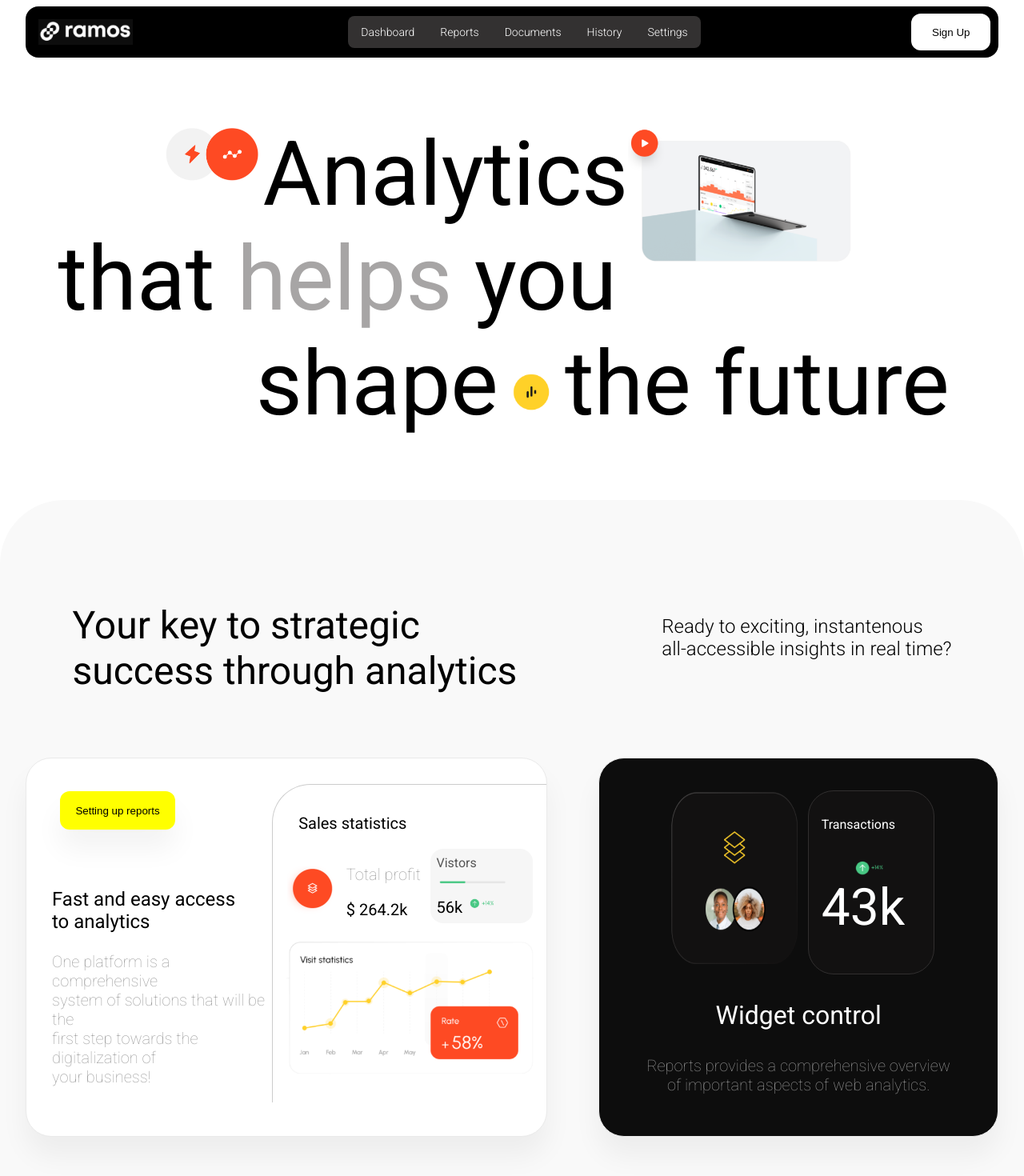
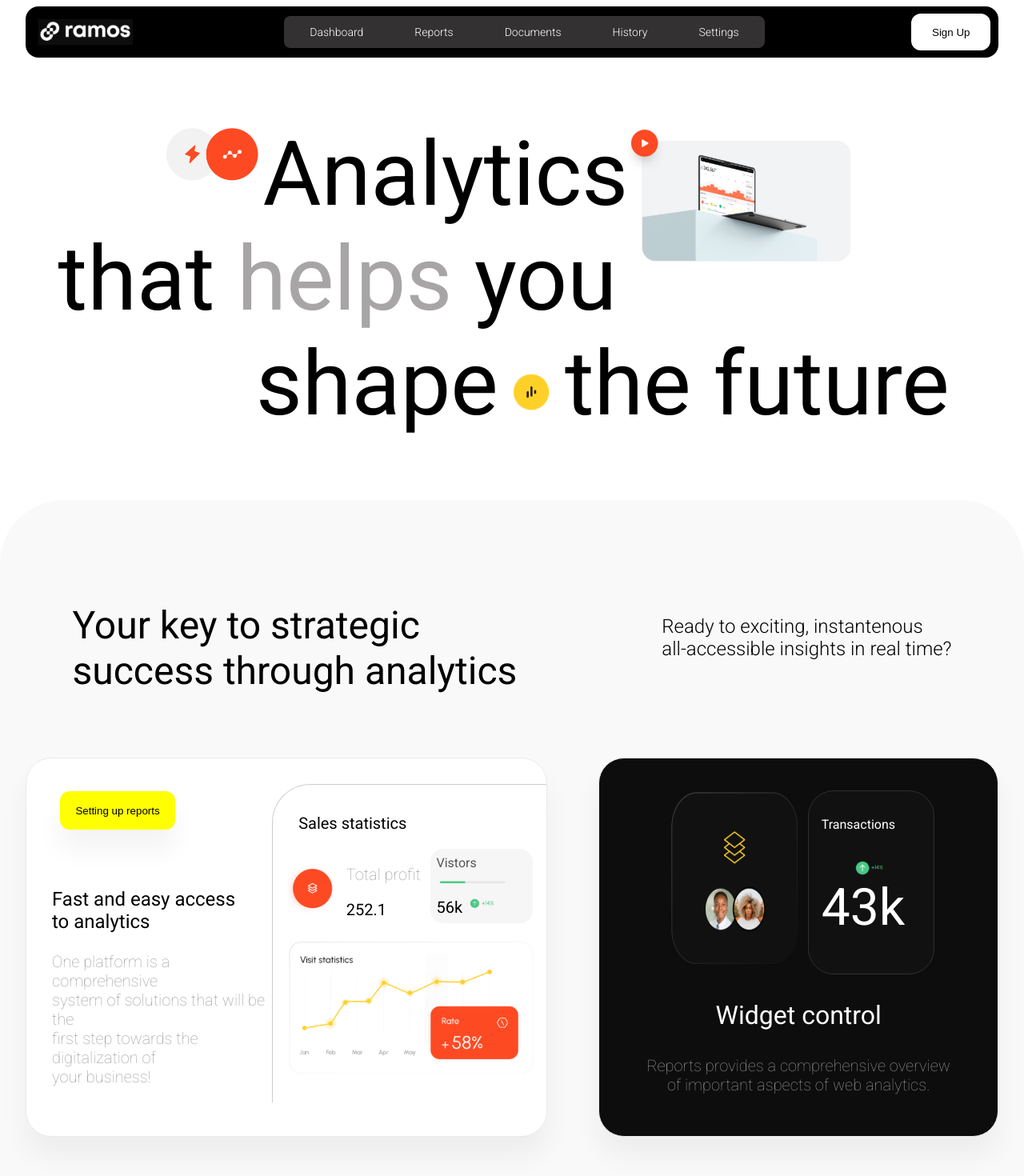
Before and after one commit to chiziii/moniepoint, a React (Create React App) app: page / in a window 1280 px wide. Shown: the top 1470 px of the page at 80% size. Built offline with nearby package versions, Linux system fonts and the light colour scheme.

Commit message:
animation update

```diff
--- a/package.json
+++ b/package.json
@@ -3,6 +3,7 @@
   "version": "0.1.0",
   "private": true,
   "dependencies": {
+    "@react-spring/web": "^9.7.3",
     "@testing-library/jest-dom": "^5.17.0",
     "@testing-library/react": "^13.4.0",
     "@testing-library/user-event": "^13.5.0",
--- a/src/component/Body.js
+++ b/src/component/Body.js
@@ -1,22 +1,67 @@
-import React from 'react';
-import AnimationOne from '../img/ani-1.png'
-import AnimationTwo from '../img/ani-2.png'
-import AnimationThree from '../img/ani-3.png'
-import AnimationFour from '../img/ani-4.png'
-import AnimationFive from '../img/ani-5.png'
-import AnimationSix from '../img/ani-6.png'
-import AnimationSeven from '../img/ani-7.png'
-import AnimationEight from '../img/ani-8.png'
-import AnimationNine from '../img/ani-9.png'
-import AnimationTen from '../img/ani-10.png'
-import AnimationEleven from '../img/ani-11.png'
-import AnimationTwelve from '../img/ani-12.png'
+import React, { useState } from 'react';
+import { useSpring, animated, useInView } from '@react-spring/web';
+import AnimationOne from '../img/ani-1.png';
+import AnimationTwo from '../img/ani-2.png';
+import AnimationThree from '../img/ani-3.png';
+import AnimationFour from '../img/ani-4.png';
+import AnimationFive from '../img/ani-5.png';
+import AnimationSix from '../img/ani-6.png';
+import AnimationSeven from '../img/ani-7.png';
+import AnimationEight from '../img/ani-8.png';
+import AnimationNine from '../img/ani-9.png';
+import AnimationTen from '../img/ani-10.png';
+import AnimationEleven from '../img/ani-11.png';
+import AnimationTwelve from '../img/ani-12.png';
 
 function Body() {
+
+  const [refOne, inViewOne] = useInView();
+  const [refTwo, inViewTwo] = useInView();
+  const [refThree, inViewThree] = useInView();
+  const [refFour, inViewFour] = useInView();
+  const [refFive, inViewFive] = useInView();
+
+  const [countdown, setCountdown] = useState(264.2);
+
+  const springOne = useSpring({
+    from: { opacity: 0, y: 100 },
+    to: { opacity: inViewOne ? 1 : 0, y: inViewOne ? 0 : 100 },
+    config: { tension: 300, friction: 20 }
+  });
+  const springTwo = useSpring({
+    from: { opacity: 0, y: 100 },
+    to: { opacity: inViewTwo ? 1 : 0, y: inViewTwo ? 0 : 100 },
+    config: { tension: 300, friction: 20 }
+  });
+
+  const springThree = useSpring({
+    from: { opacity: 0, y: 100 },
+    to: { opacity: inViewThree ? 1 : 0, y: inViewThree ? 0 : 100 },
+    config: { tension: 300, friction: 20 }
+  });
+
+  const springFive = useSpring({
+    from: { opacity: 0, y: 100 },
+    to: { opacity: inViewFive ? 1 : 0, y: inViewFive ? 0 : 100 },
+    config: { tension: 300, friction: 20 }
+  });
+
+  const countdownSpring = useSpring({
+    number: inViewTwo ? countdown : 0,
+    from: { number: 0 },
+    reset: inViewTwo,
+    onRest: () => {
+      if (countdown > 0) {
+        setCountdown(countdown - 1);
+      }
+    },
+  });
+
   return (
     <div className="body">
-        <div className="group-wrapper">
-          <img
+      <div className="group-wrapper" ref={refOne}>
+        <animated.img
+          style={ springOne}
           className="animation-one"
           src={AnimationOne}
           alt="AnimationOne"
@@ -30,7 +75,8 @@ function Body() {
           </span>
           <br />
         </div>
-          <img
+        <animated.img
+          style={{ ...springOne }}
           className="animation-two"
           src={AnimationTwo}
           alt="AnimationOne"
@@ -40,7 +86,8 @@ function Body() {
         {" "}
         shape
         <span>
-            <img
+          <animated.img
+            style={{ ...springOne }}
             className="animation-three"
             src={AnimationThree}
             alt="AnimationThree"
@@ -60,7 +107,7 @@ function Body() {
           </p>
         </div>
 
-          <div className="key-text-wrapper">
+        <div className="key-text-wrapper" ref={refTwo}>
           <div className="reports-card">
             <div className="key-text-wrapper">
               <div className="first-half-wrapper">
@@ -70,31 +117,37 @@ function Body() {
                   <br /> to analytics
                 </p>
                 <p className="platform-text">
-                  One platform is a comprehensive  <br />system of solutions that will be the <br />
+                  One platform is a comprehensive <br /> system of solutions that will be the <br />
                   first step towards the digitalization of <br /> your business!
                 </p>
               </div>
               <div className="stats">
                 <p className="sales-text">Sales statistics</p>
-                <div className="key-text-wrapper">
-                 <img
+                <div className="key-text-wrapper" ref={refTwo}>
+                  <animated.img
+                    style={springTwo}
                     className="animation-four"
                     src={AnimationFour}
                     alt="AnimationFour"
                   />
                   <div className="profit-wrapper">
                     <p className="platform-text">Total profit</p>
-                  <span className="price-text">$ 264.2k</span>
+                    <div className="price-text" ref={refTwo}>
+        <animated.span>{countdownSpring.number.to(num => num.toFixed(1))}</animated.span>
+      </div>
                   </div>
                   <div className="visitor-card">
                     <span className="dark-grey">Vistors</span>
-                 <img
+                    <animated.img
+                      style={springTwo}
                       className="animation-five"
                       src={AnimationFive}
                       alt="AnimationFour"
                     />
-                  <span className="price-text">56k
-                    <img
+                    <span className="price-text">
+                      56k
+                      <animated.img
+                        style={springTwo}
                         className="animation-six"
                         src={AnimationSix}
                         alt="AnimationSix"
@@ -102,7 +155,8 @@ function Body() {
                     </span>
                   </div>
                 </div>
-                  <img
+                <animated.img
+                  style={springTwo}
                   className="animation-seven"
                   src={AnimationSeven}
                   alt="AnimationSeven"
@@ -112,14 +166,16 @@ function Body() {
           </div>
           <div className="widget-card">
             <div className="key-text-wrapper mini-card-wrapper">
-                <img
+              <animated.img
+                style={springTwo}
                 className="animation-eight"
                 src={AnimationEight}
                 alt="AnimationEight"
               />
               <div className="transactions">
                 <p className="text-white transaction-text">Transactions</p>
-                   <img
+                <animated.img
+                  style={springTwo}
                   className="animation-nine"
                   src={AnimationNine}
                   alt="AnimationNine"
@@ -129,16 +185,17 @@ function Body() {
             </div>
             <p className="text-white key-widget-text text-center">Widget control</p>
             <p className="platform-text text-center">
-                Reports provides a comprehensive overview <br/>
+              Reports provides a comprehensive overview <br />
               of important aspects of web analytics.
             </p>
           </div>
         </div>
         <div className="group-wrapper">
-          <span className="introductory-text">Up to</span><span className="banner-text">45%</span>
+          <span className="introductory-text">Up to</span>
+          <span className="banner-text">45%</span>
           <span className="in-text">
-            Increase your analytics efficiency by up to 45%. Unique <br/>
-            algorithms provide insights from data, reduce time for analysis <br/>
+            Increase your analytics efficiency by up to 45%. Unique <br />
+            algorithms provide insights from data, reduce time for analysis <br />
             and save time time for making important, informed decisions.
           </span>
         </div>
@@ -146,44 +203,40 @@ function Body() {
       <div className="max-text">
         <span>
           Maximize
-              <span className="grey-text"> efficiency</span> <br/>
+          <span className="grey-text"> efficiency</span> <br />
           with our initiative
         </span>
       </div>
-            <div className="key-text-wrapper">
-            <img
+      <div className="key-text-wrapper" ref={refThree}>
+        <animated.img
+          style={springThree}
           className="animation-ten"
           src={AnimationTen}
           alt="AnimationTen"
         />
-          <div className="slide-text banner-text">
-            Text</div>
+        <div className="slide-text banner-text">Text</div>
       </div>
       <hr className="hr-1" />
       <div className="key-text-wrapper">
         <span>
-                Explore traffic sources, page sources, conversions and more to gain deep insights <br/>
+          Explore traffic sources, page sources, conversions and more to gain deep insights <br />
           into your audience. We us, your business doesn't just adjust - it evolves
         </span>
         <div className="key-text-wrapper">
-              <button className="request-btn">
-              Request a demo
-            </button>
-            <button className="start-btn">
-              Start for free
-            </button>
+          <button className="request-btn">Request a demo</button>
+          <button className="start-btn">Start for free</button>
         </div>
       </div>
       <div className="rounded-card-wrapper">
         <div className="key-text-wrapper">
-              <span className="key-text">Turning data into real<br/>
+          <span className="key-text">Turning data into real<br />
               actions and ideas.
               </span>
         </div>
       </div>
-            <div className="max-text">
+      <div className="max-text" ref={refFour}>
         <span>
-              We give full <br/>
+          We give full <br />
           <span className="grey-text"> control </span>
           over your data
         </span>
@@ -195,28 +248,23 @@ function Body() {
           alt="AnimationEleven"
         />
       </div>
-          <div className="started-wrapper">
-          <img
+      <div className="started-wrapper" ref={refFive}>
+        <animated.img
+          style={springFive}
           className="animation-twelve"
           src={AnimationTwelve}
           alt="AnimationTwelve"
         />
         <div>
-          <span className="banner-text">
-            Get Started <br/>
-          </span>
+          <span className="banner-text">Get Started <br /></span>
           <span className="grey-text">
-            Turn information into advantage! Start using <br/>
+            Turn information into advantage! Start using <br />
             Ramos today. Sign up for a free trail.
           </span>
         </div>
         <div className="group-wrapper">
-              <button className="request-btn">
-              Request a demo
-            </button>
-            <button className="start-btn">
-              Start for free
-            </button>
+          <button className="request-btn">Request a demo</button>
+          <button className="start-btn">Start for free</button>
         </div>
       </div>
     </div>
--- a/src/component/Nav.js
+++ b/src/component/Nav.js
@@ -1,26 +1,56 @@
 import React from 'react';
+import { useSpring, animated } from '@react-spring/web'
 import logo from '../img/moni-logo.png'
 
 function Navbar() {
+  const springs = useSpring({
+    from: { y: 100 },
+    to: { y: 0 },
+  })
+
+  const navItems = useSpring({
+    from: { y: 50 },
+    to: { y: 0 },
+  })
+
     return (
       <div className='App'>
+         <animated.div
+      style={{  ...springs }}>
     <nav className="navbar">
     <div className="navbar-list">
             <img className="logo" src={logo} alt='logo' />
             <div className="list-wrapper">
         <span>
-          <a className="navbar-item" href="/">Dashboard</a>
+        <animated.div
+      style={{ ...navItems }} className="navbar-item">
+        <a className="navbar-item" href="/">Dashboard</a>
+        </animated.div>
+        <animated.div
+      style={{  ...navItems }} className="navbar-item">
           <a className="navbar-item" href="/about">Reports</a>
+          </animated.div>
+          <animated.div
+      style={{  ...navItems }} className="navbar-item">
           <a className="navbar-item" href="/services">Documents</a>
+          </animated.div>
+          <animated.div
+      style={{  ...navItems }} className="navbar-item">
           <a className="navbar-item" href="/contact">History</a>
+          </animated.div>
+          <animated.div
+      style={{  ...navItems }} className="navbar-item">
           <a className="navbar-item" href="/contact">Settings</a>
+          </animated.div>
               </span>
               </div>
-            <button className="sign-up">
+              <animated.button
+      style={{  ...navItems }} className="sign-up">
               Sign Up
-            </button>
+            </animated.button>
       </div>
     </nav>
+  </animated.div>
     </div>
   );
 }
```
Also changed, not shown: 1 other file (tests, documents, lock files or other folders). Lines whose indentation alone changed are shown as unchanged.
